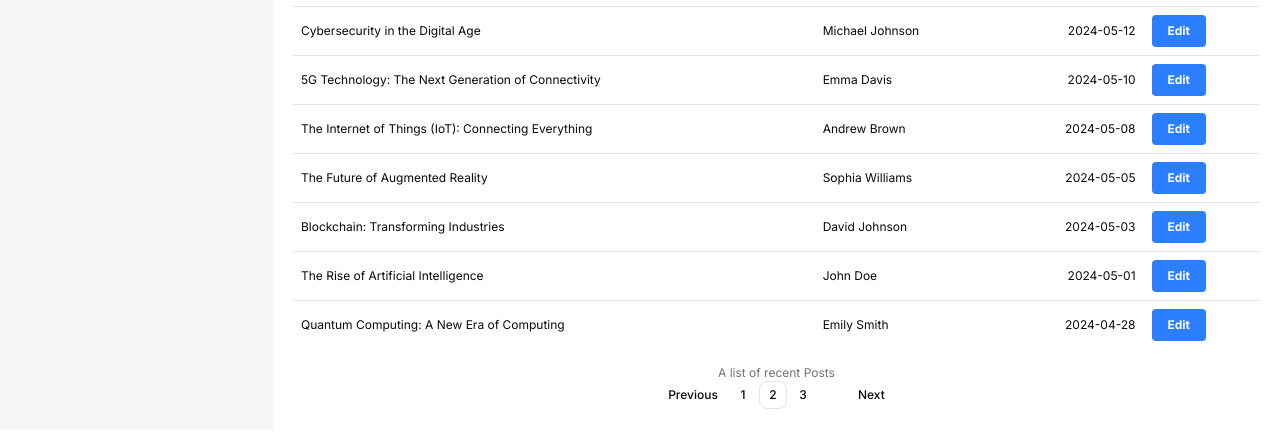
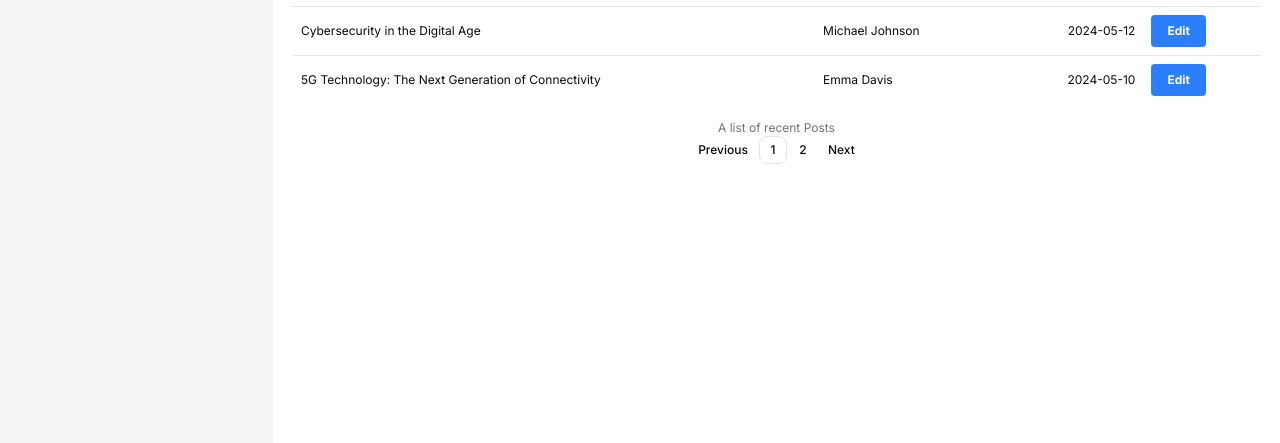
Before and after one commit to jacklmbrt07/dashboard-ui, a Next.js app: page /posts in a window 1280 px wide. Shown: the part 369-812 px from the top of the page. Built offline with nearby package versions, Linux system fonts and the light colour scheme; some icons are missing.

Commit message:
fixed pagination

```diff
--- a/app/(main)/layout.tsx
+++ b/app/(main)/layout.tsx
@@ -6,7 +6,7 @@ const MainLayout = ({ children }: { children: React.ReactNode }) => {
     <>
       <Navbar />
       <div className="flex">
-        <div className="hidden md:block w-87.5">
+        <div className="hidden md:block h-screen w-87.5">
           <Sidebar />
         </div>
         <div className="p-5 w-full md:max-w-285">{children}</div>
--- a/app/(main)/posts/page.tsx
+++ b/app/(main)/posts/page.tsx
@@ -1,13 +1,11 @@
 import BackButton from "@/components/BackButton";
 import PostsTable from "@/components/posts/PostsTable";
-import PostsPagination from "@/components/posts/PostsPagination";
 
 const PostsPage = () => {
   return (
     <div>
       <BackButton text="Back" link="/" />
       <PostsTable />
-      <PostsPagination />
     </div>
   );
 };
--- a/components/posts/PostsPagination.tsx
+++ /dev/null
@@ -1,40 +0,0 @@
-import {
-  Pagination,
-  PaginationContent,
-  PaginationEllipsis,
-  PaginationItem,
-  PaginationLink,
-  PaginationNext,
-  PaginationPrevious,
-} from "@/components/ui/pagination";
-
-const PostsPagination = () => {
-  return (
-    <Pagination>
-    <PaginationContent>
-      <PaginationItem>
-        <PaginationPrevious href="#" />
-      </PaginationItem>
-      <PaginationItem>
-        <PaginationLink href="#">1</PaginationLink>
-      </PaginationItem>
-      <PaginationItem>
-        <PaginationLink href="#" isActive>
-          2
-        </PaginationLink>
-      </PaginationItem>
-      <PaginationItem>
-        <PaginationLink href="#">3</PaginationLink>
-      </PaginationItem>
-      <PaginationItem>
-        <PaginationEllipsis />
-      </PaginationItem>
-      <PaginationItem>
-        <PaginationNext href="#" />
-      </PaginationItem>
-    </PaginationContent>
-  </Pagination>
-  )
-};
-
-export default PostsPagination;
--- a/components/posts/PostsTable.tsx
+++ b/components/posts/PostsTable.tsx
@@ -1,3 +1,4 @@
+"use client";
 import {
   Table,
   TableBody,
@@ -10,18 +11,34 @@ import {
 import Link from "next/link";
 import posts from "@/data/posts";
 import { Post } from "@/types/posts";
+import {
+  Pagination,
+  PaginationContent,
+  PaginationEllipsis,
+  PaginationItem,
+  PaginationLink,
+  PaginationNext,
+  PaginationPrevious,
+} from "@/components/ui/pagination";
+import { useState } from "react";
 
 interface PostTableProps {
   limit?: number;
   title?: string;
 }
 
-const PostsTable = ({ limit, title }: PostTableProps) => {
+const PostsTable = ({ limit = 5, title }: PostTableProps) => {
+  const [currPage, setCurrPage] = useState(1);
+
   const sortedPosts: Post[] = [...posts].sort(
     (a, b) => new Date(b.date).getTime() - new Date(a.date).getTime(),
   );
 
-  const filteredPosts = limit ? sortedPosts.slice(0, limit) : sortedPosts
+  const filteredPosts = limit
+    ? sortedPosts.slice((currPage - 1) * limit, limit * currPage)
+    : sortedPosts;
+
+  const pages = posts.length / limit;
 
   return (
     <div className="mt-10">
@@ -59,6 +76,35 @@ const PostsTable = ({ limit, title }: PostTableProps) => {
           ))}
         </TableBody>
       </Table>
+      <Pagination>
+        <PaginationContent>
+          <PaginationItem>
+            <PaginationPrevious
+              href="#"
+              onClick={() => setCurrPage(currPage - 1)}
+            />
+          </PaginationItem>
+
+          {Array.from({ length: pages }, (_, i) => (
+            <PaginationItem key={i}>
+              <PaginationLink
+                href="#"
+                isActive={currPage === i + 1}
+                onClick={() => setCurrPage(i + 1)}
+              >
+                {i + 1}
+              </PaginationLink>
+            </PaginationItem>
+          ))}
+
+          <PaginationItem>
+            <PaginationNext
+              href="#"
+              onClick={() => setCurrPage(currPage + 1)}
+            />
+          </PaginationItem>
+        </PaginationContent>
+      </Pagination>
     </div>
   );
 };
```
